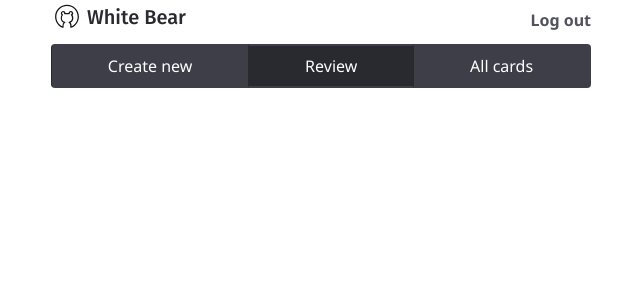
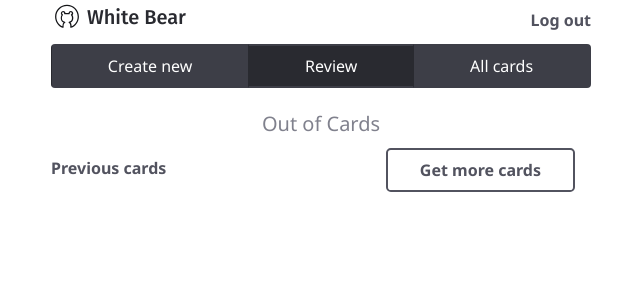
Before and after one commit to dozaki2732/white-bear-mpa, a React (Create React App) app: page /review-empty in a window 1280 px wide. Shown: the top 300 px of the page, without its empty margins (224-864 px from the left). Built offline with nearby package versions, Linux system fonts and the light colour scheme.

Commit message:
review empty

```diff
--- a/src/components/pages/ReviewEmpty.js
+++ b/src/components/pages/ReviewEmpty.js
@@ -2,12 +2,26 @@ import React from "react";
 import Header from "../ui/Header";
 import Navigation from "../ui/Navigation";
 import AppTemplate from "../ui/AppTemplate";
+import { Link } from "react-router-dom";
 
 export default function ReviewEmpty() {
    return (
       <AppTemplate>
          <Header />
          <Navigation />
+         <h4 className="text-center text-muted mt-3 mb-3"> Out of Cards</h4>
+         <Link to="/review-answer" class="btn btn-link">
+            Previous cards
+         </Link>
+         <div class="float-right">
+            <Link
+               role="button"
+               to="/create-answer"
+               class="btn btn-outline-primary mr-4 btn-lg"
+            >
+               Get more cards
+            </Link>
+         </div>
       </AppTemplate>
    );
 }
```
